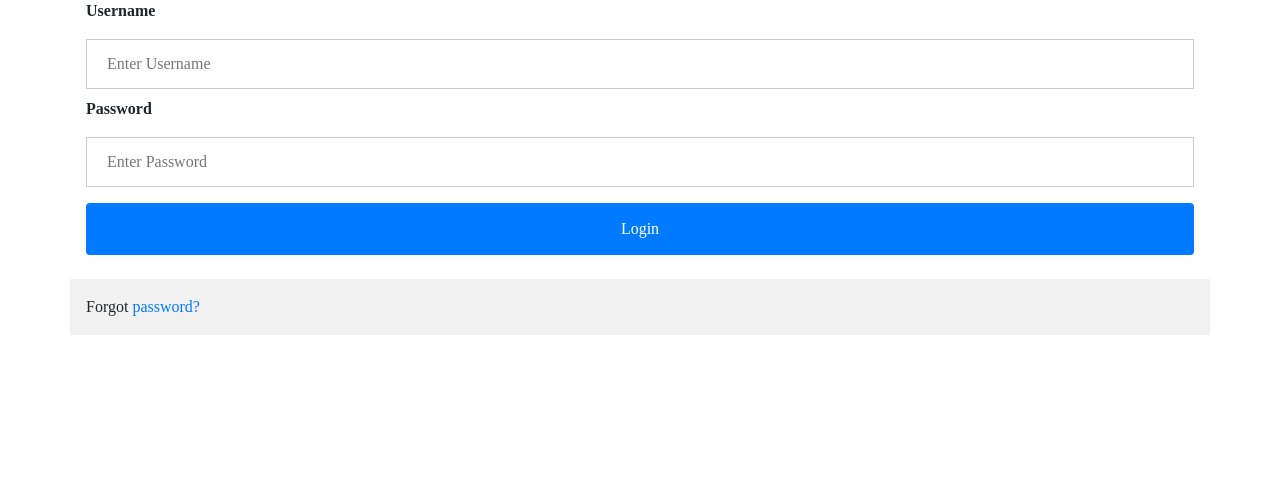
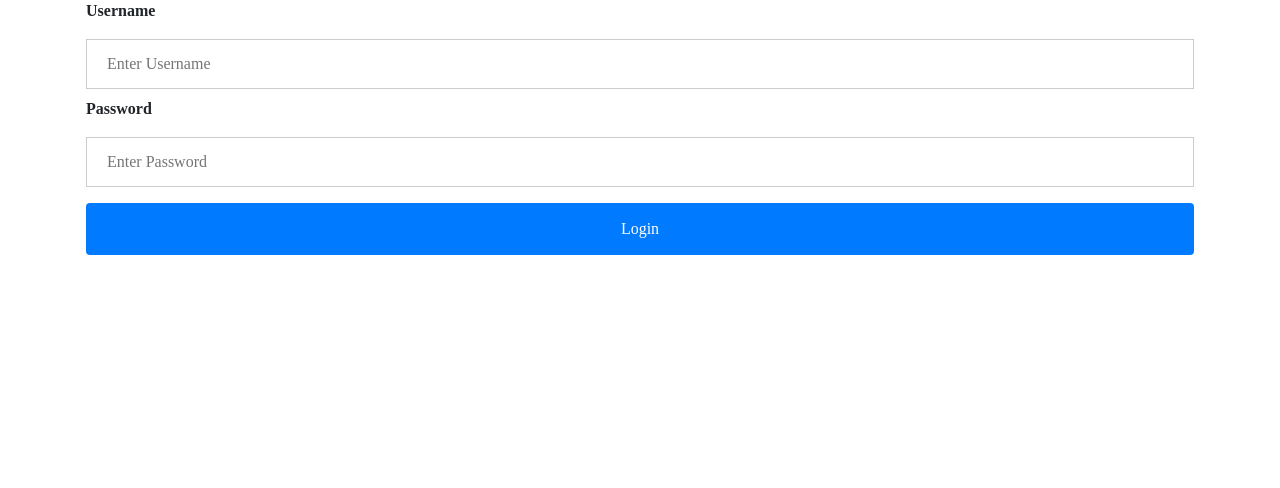
Before and after one commit to auschanh/Book-Reviews, a Flask app: page /login in a window 1280 px wide. Shown: the part 115-603 px from the top of the page. Run offline with Flask 2, Linux system fonts and the light colour scheme; some libraries are stand-ins or nearby versions; some web fonts are replaced.

Commit message:
keeping master updated

```diff
--- a/templates/login.html
+++ b/templates/login.html
@@ -23,8 +23,5 @@
 
         </div>
 
-        <div class="container" style="background-color:#f1f1f1">
-        <span class="psw">Forgot <a href="#">password?</a></span>
     </form>
-</div>
 {% endblock %}
```
Also changed, not shown: 1 other file.
